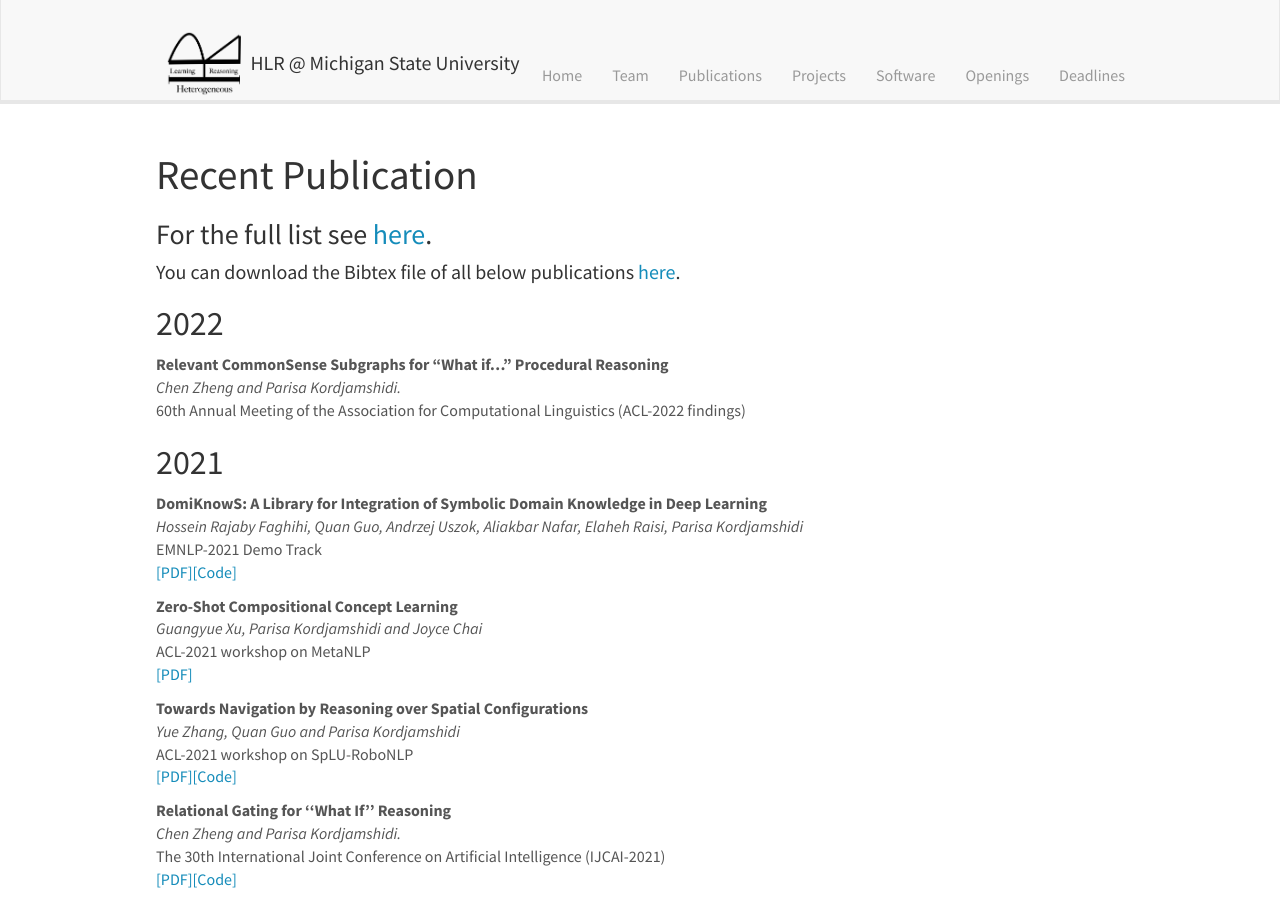
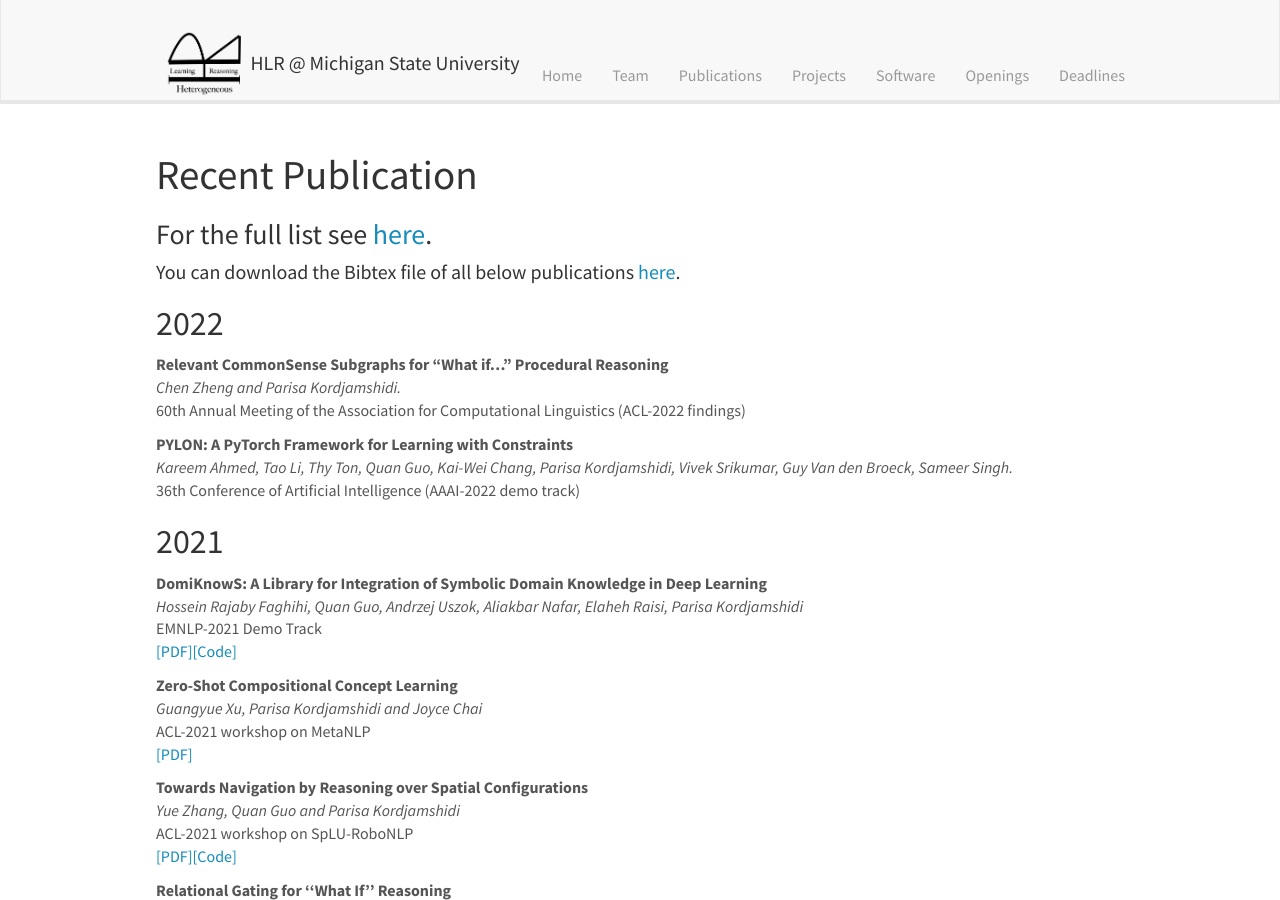
Before and after one commit to HLR/HLR.github.io, a Jekyll site: the page built from _pages/publications.md, in a window 1280 px wide and 900 px high. Built offline with Jekyll 4.4.1, drawn with Linux system fonts in a browser that asks for light colours; nearby versions of some CDN libraries.

Commit message:
Update publist.yml

```diff
--- a/_data/publist.yml
+++ b/_data/publist.yml
@@ -3,6 +3,11 @@
 - title: "Relevant CommonSense Subgraphs for \"What if...\" Procedural Reasoning"
   authors: Chen Zheng and Parisa Kordjamshidi.
   venue: 60th Annual Meeting of the Association for Computational Linguistics (ACL-2022 findings)
+  year: 2022
+
+- title: "PYLON: A PyTorch Framework for Learning with Constraints"
+  authors: Kareem Ahmed, Tao Li, Thy Ton, Quan Guo, Kai-Wei Chang, Parisa Kordjamshidi, Vivek Srikumar, Guy Van den Broeck, Sameer Singh.
+  venue: 36th Conference of Artificial Intelligence (AAAI-2022 demo track)
   year: 2022
 
 
```
